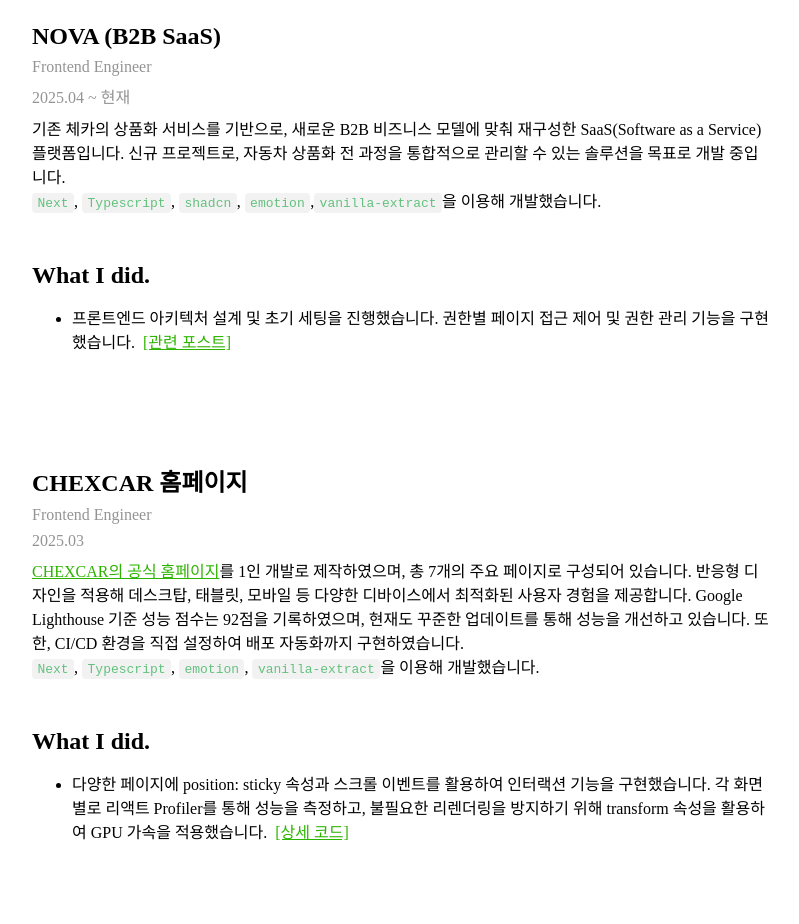
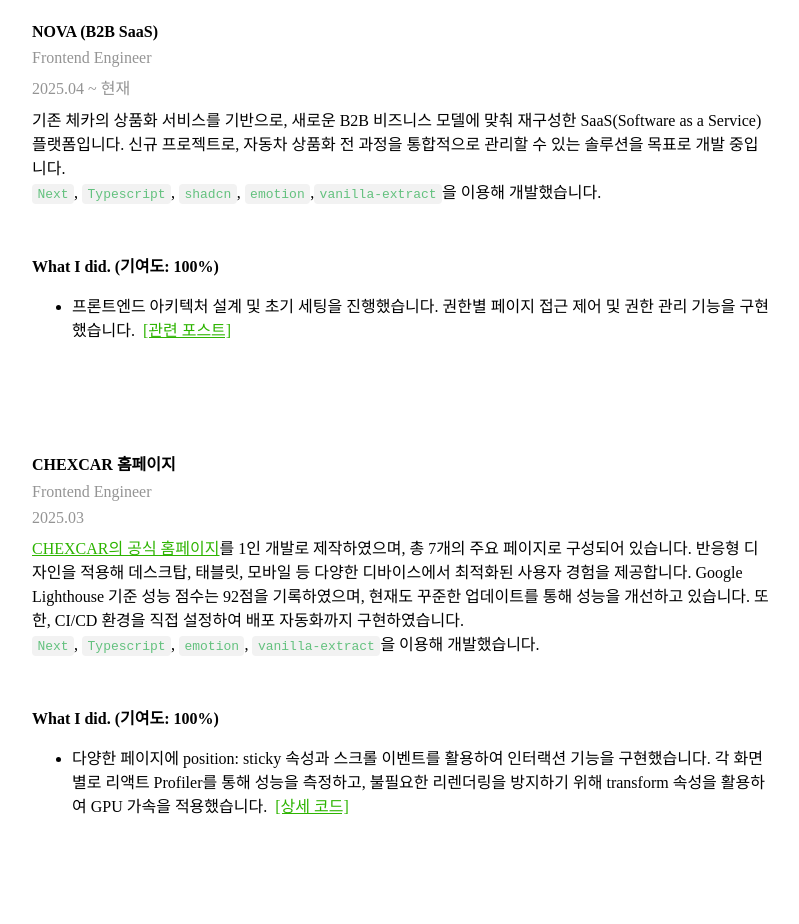
Before and after one commit to flip-404/taeseong-site, a Gatsby site: page /about in a window 1280 px wide. Shown: the part 2116-3040 px from the top of the page, without its empty margins (238-1037 px from the left). Built offline with nearby package versions, Linux system fonts and the light colour scheme; Gatsby itself is replaced by a stand-in of ours; some packages are replaced by stand-ins of ours.

Commit message:
chore: 스타일 수정 및 기여도

```diff
--- a/src/components/about/Experiences/Projects/CHEXCAR_HomePage.tsx
+++ b/src/components/about/Experiences/Projects/CHEXCAR_HomePage.tsx
@@ -35,7 +35,7 @@
         이용해 개발했습니다.
       </Description>
       <Description>
-        <Label>What I did.</Label>
+        <Label>What I did. (기여도: 100%)</Label>
         <ul>
           <li>
             다양한 페이지에 position: sticky 속성과 스크롤 이벤트를 활용하여
--- a/src/components/about/Experiences/Projects/CHEXCAR_Nova.tsx
+++ b/src/components/about/Experiences/Projects/CHEXCAR_Nova.tsx
@@ -24,7 +24,7 @@
         <CodeBlock>vanilla-extract</CodeBlock>을 이용해 개발했습니다.
       </Description>
       <Description>
-        <Label>What I did.</Label>
+        <Label>What I did. (기여도: 100%)</Label>
         <ul>
           <li>
             프론트엔드 아키텍처 설계 및 초기 세팅을 진행했습니다. 권한별 페이지
--- a/src/components/about/Experiences/Projects/styles.ts
+++ b/src/components/about/Experiences/Projects/styles.ts
@@ -14,7 +14,7 @@
 
 export const Label = styled.h4`
   margin: 0;
-  font-size: 1.5rem;
+  font-size: 1rem;
 `;
 
 export const Detail = styled.p`
```
